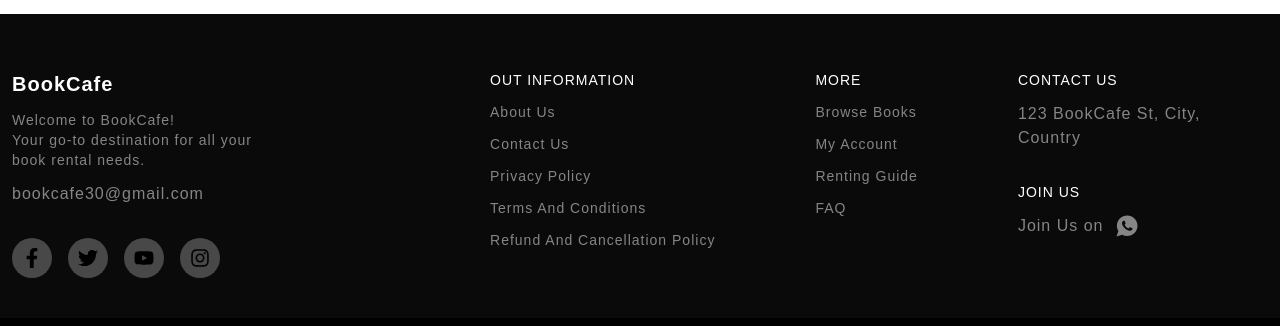
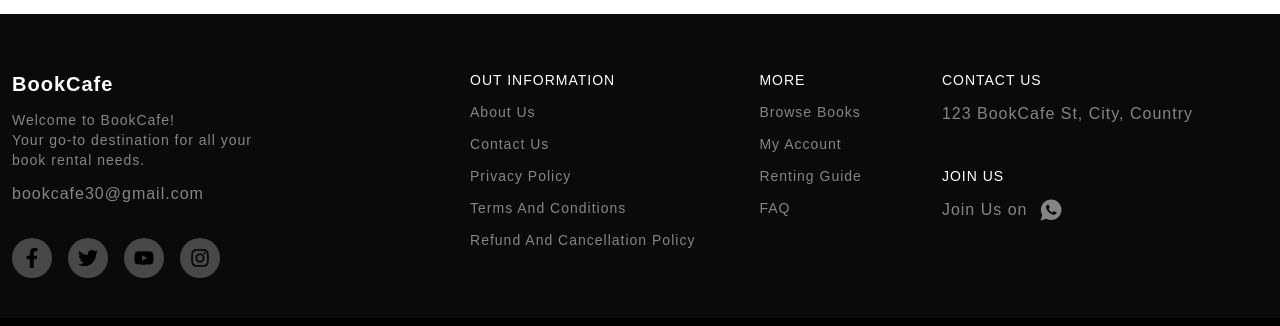
Before and after one commit to suhasledange/bookcafe, a Next.js app: page /contact in a window 1280 px wide. Shown: the part 138-464 px from the top of the page. Built offline with nearby package versions, Linux system fonts and the light colour scheme; no server answers.

Commit message:
footer fix

```diff
--- a/app/components/Footer.jsx
+++ b/app/components/Footer.jsx
@@ -31,11 +31,11 @@ const Footer = () => {
   return (
       <footer className="bg-black/[0.96] text-white pt-14 mt-16">
 
-        <Container className="flex justify-between flex-col md:flex-row gap-[50px] md:gap-0 max-w-screen-xl px-3 md:px-0">
+          <Container className="flex justify-between flex-col md:flex-row max-w-screen-xl px-3 md:px-0">
 
-          <div className="flex gap-[50px] md:gap-[75px] lg:gap-[100px] flex-col md:flex-row">
+          <div className="flex flex-col md:flex-row gap-20">
 
-            <div className="flex flex-col gap-3 shrink-0">
+            <div className="flex flex-col gap-3">
               <Link href="/" className="text-xl text-white font-bold">BookCafe</Link>
               <div className="text-sm font-light text-white/[0.5]">
                 <p>Welcome to BookCafe!</p>
@@ -61,7 +61,7 @@ const Footer = () => {
 
             </div>
 
-            <div className="flex gap-[50px] md:gap-[75px] lg:gap-[100px] shrink-0">
+            <div className="flex gap-16">
               <div className="flex flex-col gap-3">
                 <div className="font-oswald font-medium uppercase text-sm">
                   Out Information
@@ -97,7 +97,7 @@ const Footer = () => {
 
             </div>
 
-            <div className="flex md:flex-col flex-row gap-8">
+            <div className="flex md:flex-col flex-row gap-10">
 
                 <div className=" flex flex-col gap-3">
                 <div className="font-oswald font-medium uppercase text-sm">
@@ -127,7 +127,7 @@ const Footer = () => {
         </Container>
 
         <Container className="mt-10 py-1 bg-black">
-          <div className="text-[12px] text-white/[0.5] hover:text-white cursor-pointer text-center">
+          <div className="text-[12px] text-white/[0.5] hover:text-white/[0.7] duration-200 cursor-pointer text-center">
             © 2024 BookCafe, Inc. All Rights Reserved
           </div>
         </Container>
```
